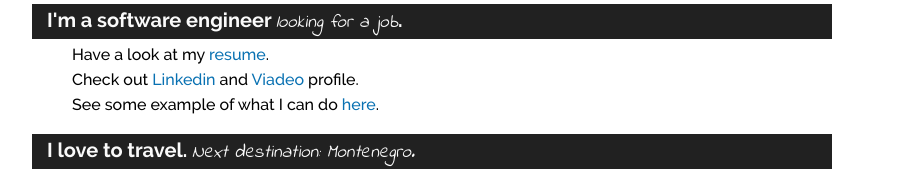
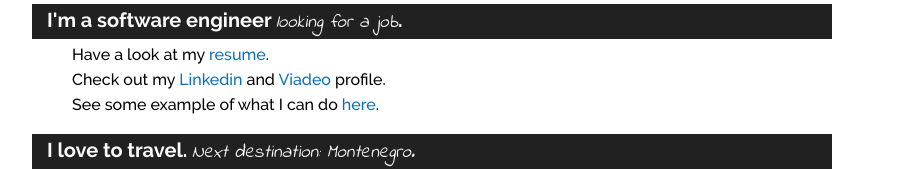
Before and after one commit to tubercule/personal-page, a plain HTML site: page index.html in a window 1280 px wide. Shown: the part 234-403 px from the top of the page, without its empty margins (208-1121 px from the left). Drawn offline with Linux system fonts and the light colour scheme.

```diff
--- a/index.html
+++ b/index.html
@@ -16,7 +16,7 @@
       <article>
         <h1>I'm a software engineer <i>looking for a job</i>.</h1>
         <p>Have a look at my <a href="AntoineVittecoq.pdf">resume</a>.</p>
-        <p>Check out <a href="https://www.linkedin.com/profile/view?id=77046265">Linkedin</a> and <a href="http://www.viadeo.com/profile/0021rggz8cr38gt9">Viadeo</a> profile.</p>
+        <p>Check out my <a href="https://www.linkedin.com/profile/view?id=77046265">Linkedin</a> and <a href="http://www.viadeo.com/profile/0021rggz8cr38gt9">Viadeo</a> profile.</p>
         <p>See some example of what I can do <a href="https://github.com/tubercule">here</a>.</p>
       </article>
       <article>
```
